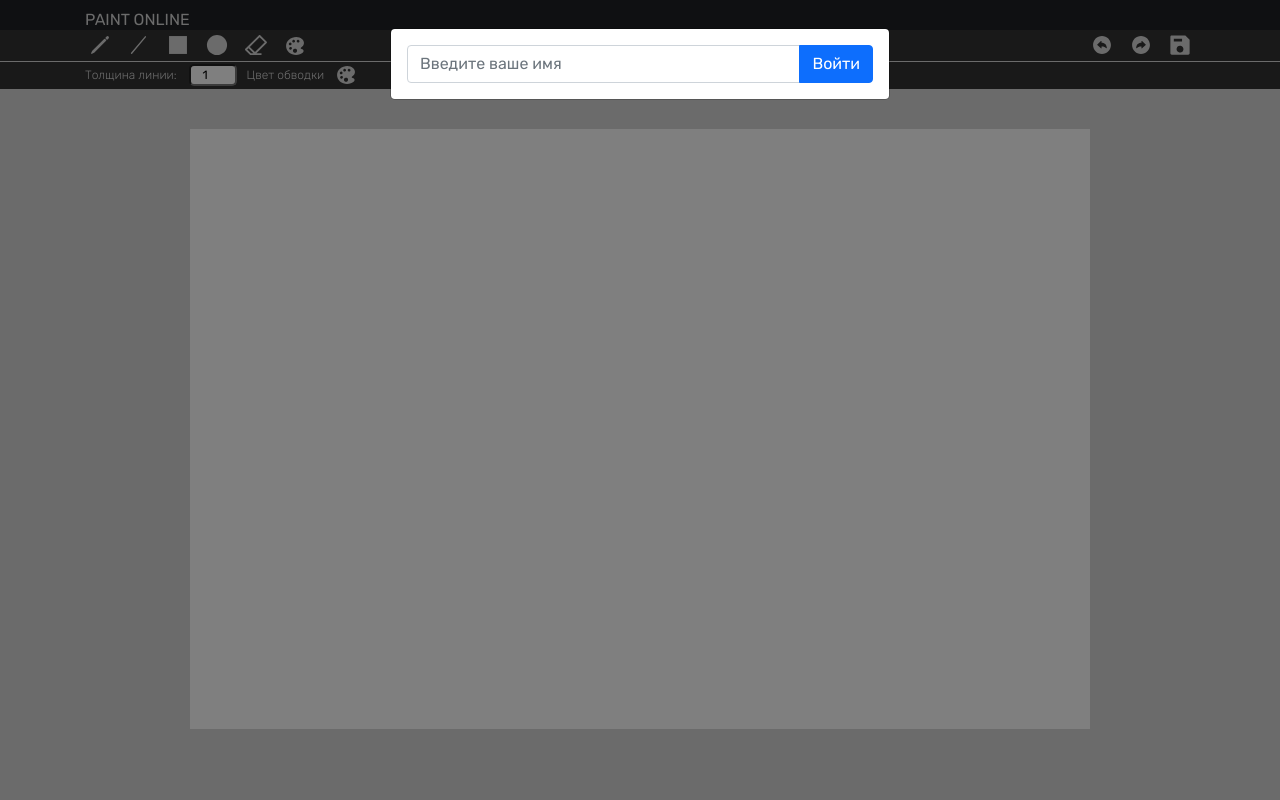
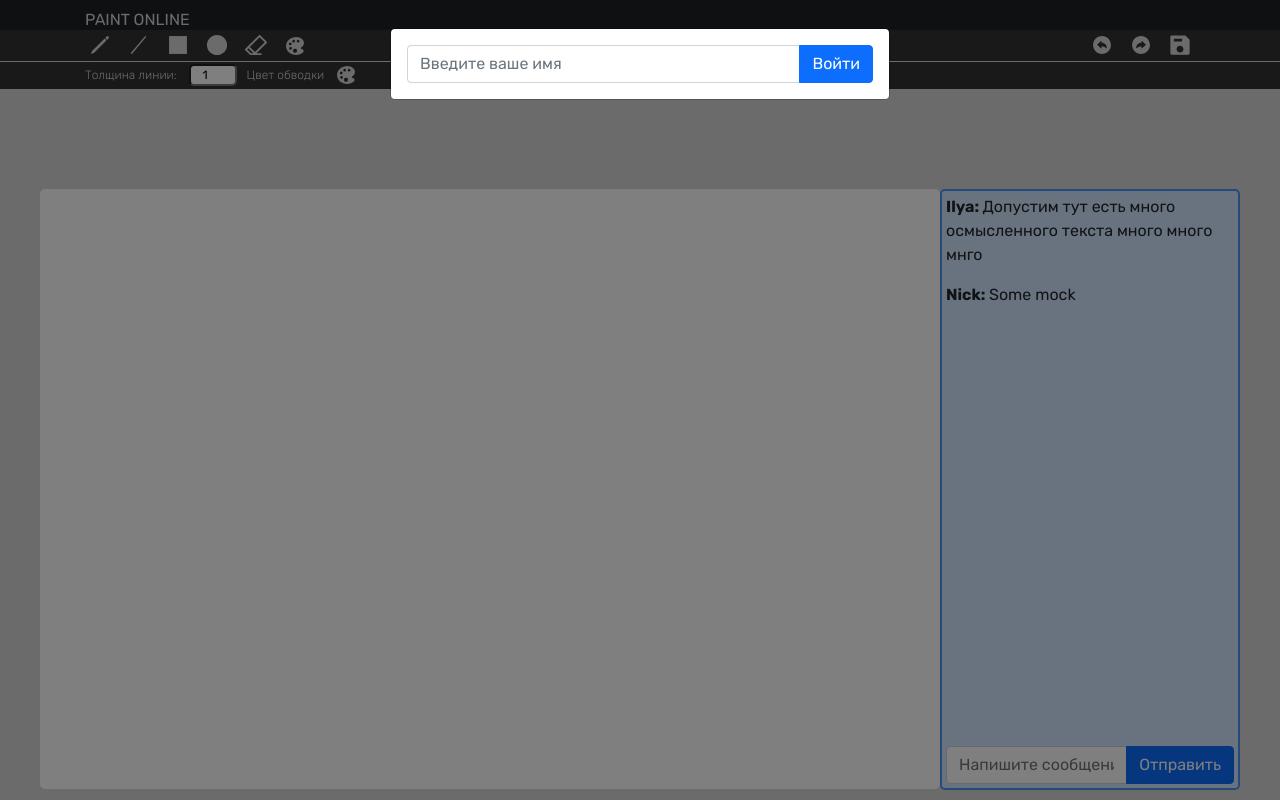
Before and after one commit to Ilyacnt/paint-online, a React (Create React App) app in the folder client/: page /1 in a window 1280 px wide. Built offline with nearby package versions, Linux system fonts and the light colour scheme; no server answers.

Commit message:
Chat jsx

```diff
--- a/client/src/components/Canvas.jsx
+++ b/client/src/components/Canvas.jsx
@@ -7,6 +7,7 @@ import { Modal, Button, InputGroup, FormControl } from 'react-bootstrap'
 import { useParams } from 'react-router-dom'
 import Rect from '../tools/Rect'
 import axios from 'axios'
+import Chat from './Chat'
 
 
 const Canvas = observer(() => {
@@ -22,7 +23,8 @@ const Canvas = observer(() => {
 		// .then(res => console.log(res))
 	}
 
-	const connectionHandler = () => {
+	const connectionHandler = (e) => {
+		e.preventDefault()
 		canvasState.setUsername(usernameRef.current.value)
 		setShowModal(false)
 	}
@@ -98,15 +100,19 @@ const Canvas = observer(() => {
 		<div className="canvas">
 			<Modal show={showModal} onHide={() => { }}>
 				<Modal.Body>
+					<form>
 						<InputGroup>
 							<FormControl placeholder="Введите ваше имя" ref={usernameRef} />
-						<Button onClick={() => connectionHandler()}>
+							<Button type="submit" onClick={(e) => connectionHandler(e)}>
 								Войти
 							</Button>
 						</InputGroup>
+					</form>
+
 				</Modal.Body>
 			</Modal>
 			<canvas ref={canvasRef} width={900} height={600} onMouseDown={() => mouseDownHandler()} />
+			<Chat />
 		</div>
 	)
 })
--- /dev/null
+++ b/client/src/components/Chat.jsx
@@ -0,0 +1,58 @@
+import React, { useEffect, useRef, useState } from 'react'
+import canvasState from '../store/canvasState'
+import { Modal, Button, InputGroup, FormControl } from 'react-bootstrap'
+
+const Chat = () => {
+    const [messages, setMessages] = useState([
+        { id: '1', author: 'Ilya', message: 'Допустим тут есть много осмысленного текста много много мнго' },
+        { id: '2', author: 'Nick', message: 'Some mock' },
+    ])
+    const [inputState, setInputState] = useState('')
+    const chatRef = useRef()
+
+
+    useEffect(() => {
+        chatRef.current.scrollTop = chatRef.current.scrollHeight
+    }, [messages])
+
+
+
+    const sendMessageHandler = (e) => {
+        e.preventDefault()
+        if (!inputState) {
+           return
+        }
+        const username = canvasState.username
+        setMessages([...messages, {
+            id: Date.now(),
+            author: username,
+            message: inputState
+        }])
+        setInputState('')
+
+    }
+
+
+
+    return (
+        <div className="chat">
+            <div className="chat-messages" ref={chatRef}>
+                {messages.map(message => (
+                    <div key={message.id} className="chat-item">
+                        <p className="item-message"><span className="item-author">{message.author}: </span>{message.message}</p>
+                    </div>
+                ))}
+            </div>
+            <form className="chat-input">
+                <InputGroup>
+                    <FormControl placeholder="Напишите сообщение" value={inputState} onChange={(e) => {setInputState(e.target.value)}} />
+                    <Button type="submit" onClick={(e) => sendMessageHandler(e)}>
+                        Отправить
+                    </Button>
+                </InputGroup>
+            </form>
+        </div>
+    )
+}
+
+export default Chat
--- a/client/src/styles/index.scss
+++ b/client/src/styles/index.scss
@@ -119,7 +119,8 @@ body {
 }
 
 .canvas {
-    height: 85vh;
+    height: 601px;
+    margin-top: 100px;
     width: 100%;
     display: flex;
     justify-content: center;
@@ -127,7 +128,58 @@ body {
 }
 
 canvas {
+    border-radius: 5px;
     background: white;
+}
+
+
+
+.chat {
+    display: flex;
+    flex-direction: column;
+    justify-content: space-between;
+    padding: 4px;
+    border: 2px solid #4d92f8;
+    border-radius: 5px;
+    background: rgb(211, 231, 255);
+    min-height: 100%;
+    width: 300px;
+
+    &-messages {
+        height: 545px;
+        overflow-y: auto;
+        overflow-x: hidden;
+
+        &::-webkit-scrollbar {
+            width: 10px;
+        }
+
+        &::-webkit-scrollbar-track {
+            background-color: lightgray;
+        }
+
+        &::-webkit-scrollbar-thumb {
+            border-radius: 5px;
+            background-color: #4d92f8;
+        }
+
+    }
+
+    &-item {
+        display: flex;
+        align-items: center;
+        gap: 5px;
+        .item-author {
+            font-weight: bolder;
+        }
+        .item-message {
+
+        }
+    }
+
+    // &-input {
+
+    // }
 }
 
 
@@ -138,4 +190,5 @@ canvas {
 
 
 
+
 @import './container.scss'
```
Also changed, not shown: 1 other file (tests, documents, lock files or other folders). Lines whose indentation alone changed are shown as unchanged.
